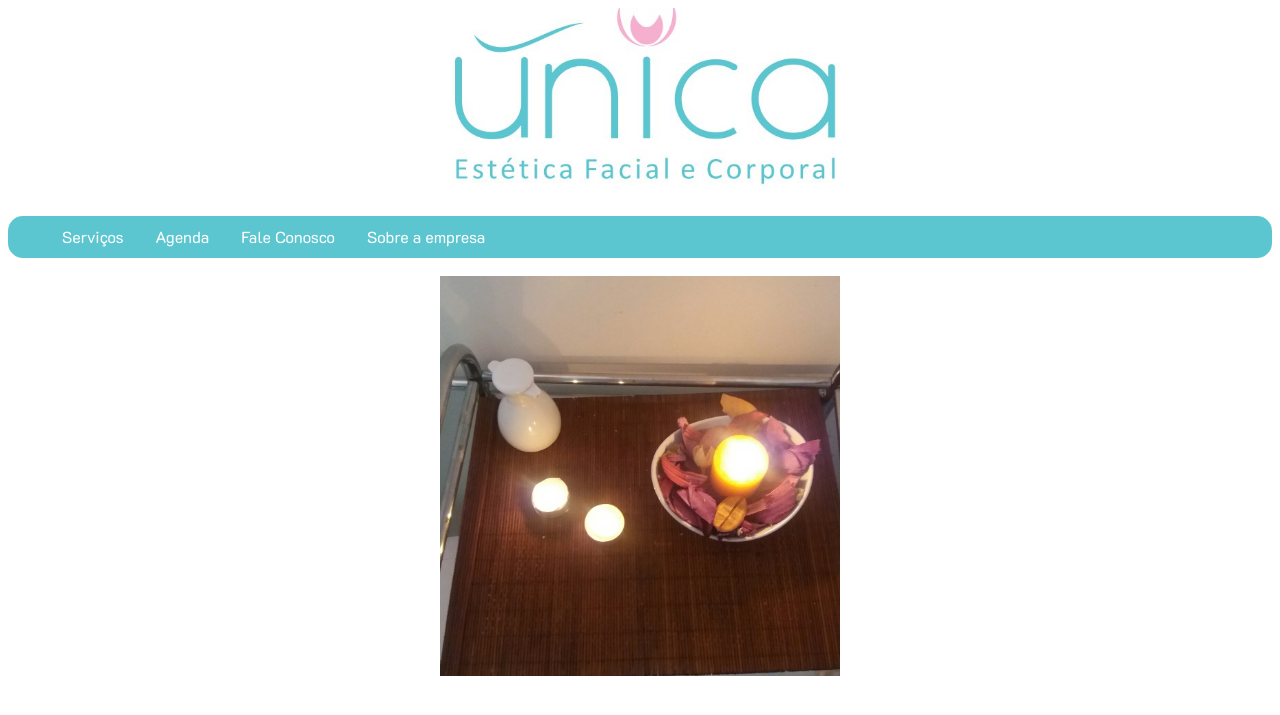
After one commit to jeanlandim/unica, a Django app: page /sobre/ in a window 1280 px wide. The commit adds this page. Shown: the top 715 px of the page. Run offline with Django 3.2, Linux system fonts and the light colour scheme.

Commit message:
adicionada a paǵina \"sobre\"

```diff
--- a/app/static/css/base.css
+++ b/app/static/css/base.css
@@ -23,8 +23,9 @@ img {
   padding: 10px 14px;
   text-decoration:none;
   font-family: 'K2D', serif;
-}
+  }
 
 .menu li a:hover {
   background-color: #F5BEFF;
+  text-shadow: 100px 100px  #ffffff;
 }
--- /dev/null
+++ b/app/static/css/sobre.css
@@ -0,0 +1,4 @@
+.sobre img {
+  width: 10px;
+  display: block;
+}
--- /dev/null
+++ b/app/templates/agenda.html
@@ -0,0 +1,3 @@
+{% extends 'base.html' %}
+{% block content %}
+{% endblock %}
--- a/app/templates/base.html
+++ b/app/templates/base.html
@@ -8,12 +8,13 @@
     href="https://fonts.googleapis.com/css?family=K2D">
   </head>
   <body>
-    <img src="{% static "img/unicalogo.jpg" %}" name="unicalogo">
+    <a href="/"><img src="{% static "img/unicalogo.jpg" %}" name="unicalogo"></a>
     <div class="menu">
        <ul>
         <li><a href="/servicos/">Serviços</a></li>
         <li><a href="/agenda/">Agenda</a></li>
         <li><a href="/fale-conosco/">Fale Conosco</a></li>
+        <li><a href="/sobre/">Sobre a empresa</a></li>
        </ul>
       </div>
     {% block content %}
--- /dev/null
+++ b/app/templates/fale_conosco.html
@@ -0,0 +1,3 @@
+{% extends 'base.html' %}
+{% block content %}
+{% endblock %}
--- /dev/null
+++ b/app/templates/servicos.html
@@ -0,0 +1,3 @@
+{% extends 'base.html' %}
+{% block content %}
+{% endblock %}
--- /dev/null
+++ b/app/templates/sobre.html
@@ -0,0 +1,6 @@
+{% extends 'base.html' %}
+{% load static %}
+{% block content %}
+<br>
+<img src="{% static "img/velas.jpg" %}" name="velas">
+{% endblock %}
--- a/app/urls.py
+++ b/app/urls.py
@@ -19,4 +19,8 @@ from .views import *
 
 urlpatterns = [
     path('',index,name='index'),
+    path('servicos/',servicos,name='servicos'),
+    path('agenda/',agenda,name='agenda'),
+    path('fale-conosco/',fale_conosco,name='fale_conosco'),
+    path('sobre/',sobre,name='sobre')
 ]
--- a/app/views.py
+++ b/app/views.py
@@ -3,3 +3,11 @@ from django.http import HttpResponseRedirect, request
 # Página inicial do aplicativo
 def index(request):
     return render(request,'index.html')
+def servicos(request):
+    return render(request,'servicos.html')
+def agenda(request):
+    return render(request,'agenda.html')
+def fale_conosco(request):
+    return render(request,'fale_conosco.html')
+def sobre(request):
+    return render(request,'sobre.html')
```
Also changed, not shown: app/static/img/banheira.jpg (added), app/static/img/flor.png (added), app/static/img/massagem.jpg (added), app/static/img/velas.jpg (added).
